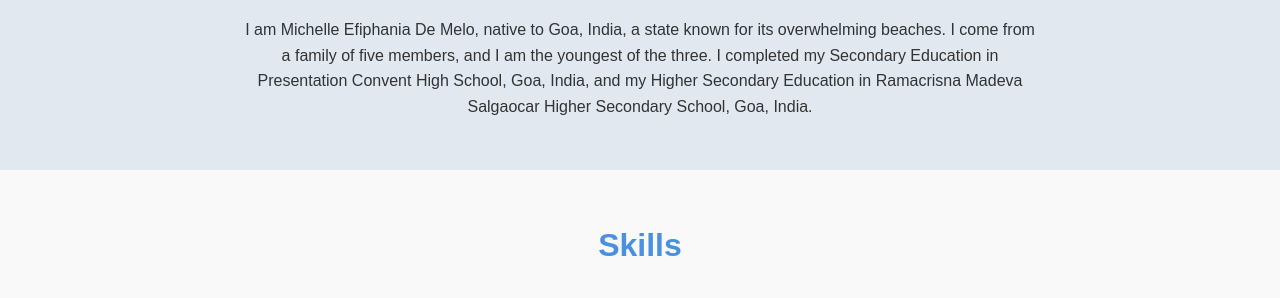
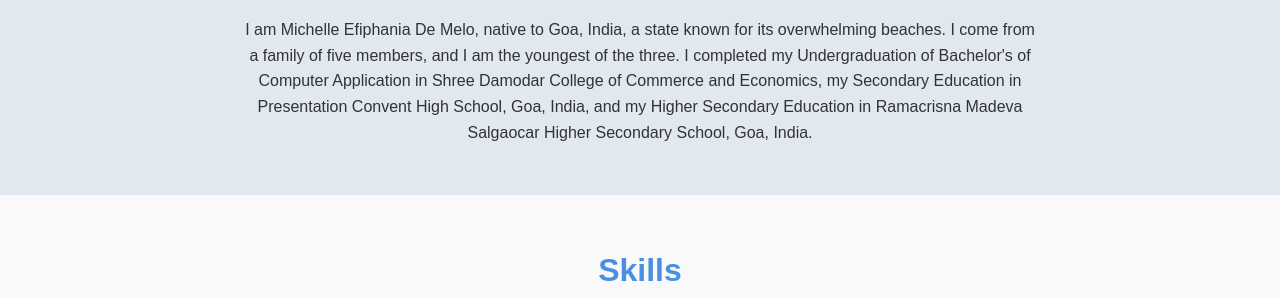
Before and after one commit to Michelle1606/Michelle1606.github.io, a plain HTML site: page index.html in a window 1280 px wide. Shown: the part 497-795 px from the top of the page. Drawn offline with Linux system fonts and the light colour scheme.

Commit message:
Update index.html

```diff
--- a/index.html
+++ b/index.html
@@ -355,7 +355,7 @@
     <!-- About Section -->
     <section id="about">
         <h2>About Me</h2>
-        <p>I am Michelle Efiphania De Melo, native to Goa, India, a state known for its overwhelming beaches. I come from a family of five members, and I am the youngest of the three. I completed my Secondary Education in Presentation Convent High School, Goa, India, and my Higher Secondary Education in Ramacrisna Madeva Salgaocar Higher Secondary School, Goa, India.</p>
+        <p>I am Michelle Efiphania De Melo, native to Goa, India, a state known for its overwhelming beaches. I come from a family of five members, and I am the youngest of the three. I completed my Undergraduation of Bachelor's of Computer Application in Shree Damodar College of Commerce and Economics, my Secondary Education in Presentation Convent High School, Goa, India, and my Higher Secondary Education in Ramacrisna Madeva Salgaocar Higher Secondary School, Goa, India.</p>
     </section>
 
     <!-- Skills Section -->
```
